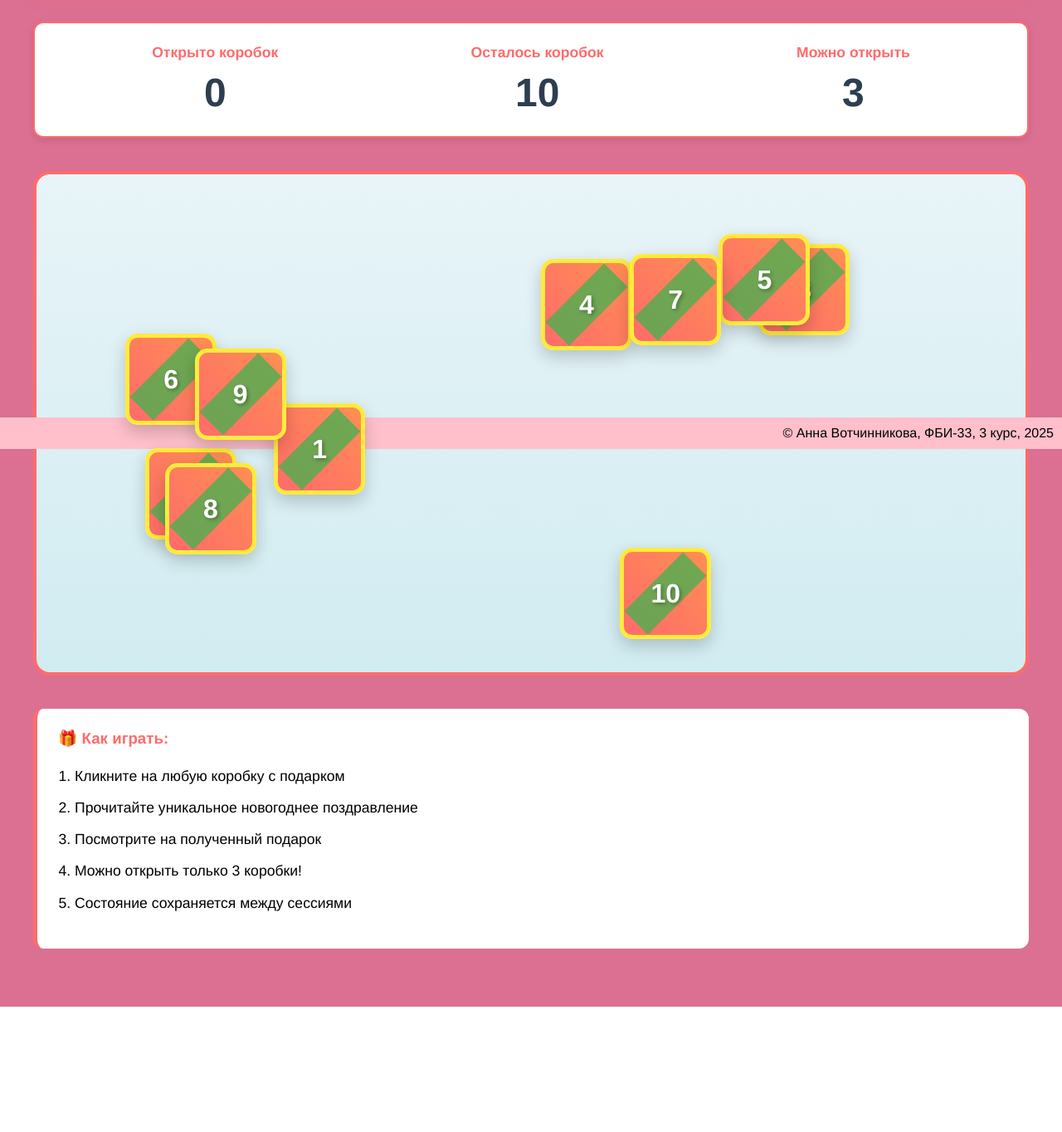
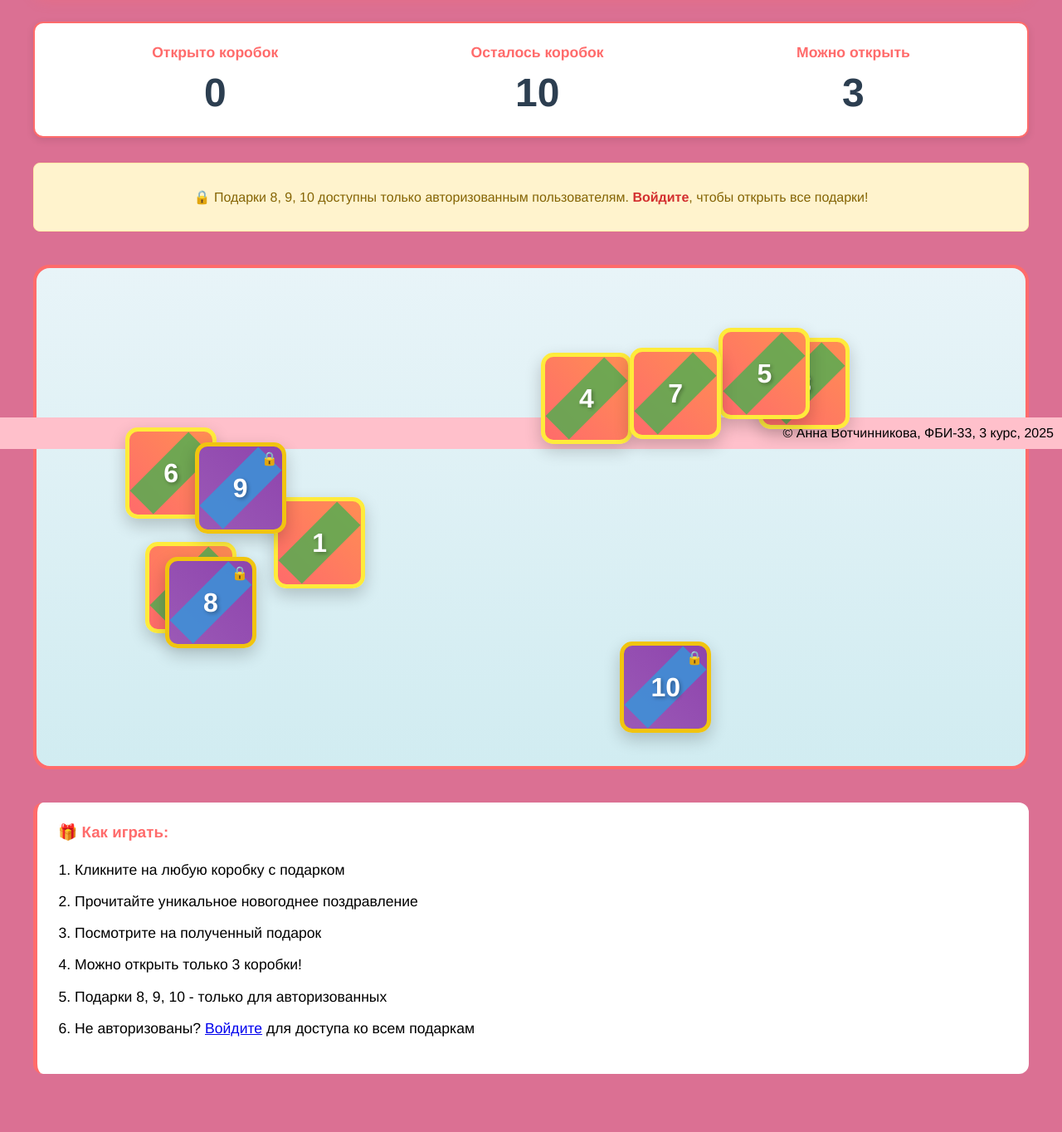
Before and after one commit to ne-anya/web-back-labs, a Flask app: page /lab9/ in a window 1280 px wide. Shown: the part 259-1623 px from the top of the page at 83% size. Before the commit the page ends 1472 px from the top, so only its background shows below. Run offline with Flask 3, Linux system fonts and the light colour scheme.

Commit message:
Дополнительное задание

```diff
--- a/lab9.py
+++ b/lab9.py
@@ -1,4 +1,5 @@
 from flask import Blueprint, render_template, session, jsonify, request
+from flask_login import current_user, login_required
 import random
 import uuid
 
@@ -18,61 +19,70 @@ CONGRATULATIONS = [
     "✈️ Желаю интересных путешествий, новых открытий и впечатлений!"
 ]
 
-# 10 картинок подарков (которые внутри коробок)
+# 10 картинок подарков
 GIFT_IMAGES = [
     "gift1.jpg", "gift2.jpg", "gift3.jpg", "gift4.jpg", "gift5.jpg",
     "gift6.jpg", "gift7.jpg", "gift8.jpg", "gift9.jpg", "gift10.jpg"
 ]
 
+# Подарки только для авторизованных (номера 8, 9, 10)
+AUTH_ONLY_GIFTS = [7, 8, 9]
+
+def generate_positions():
+    """Генерирует случайные позиции для 10 коробок"""
+    positions = []
+    used_positions = set()
+
+    for i in range(10):
+        while True:
+            top = random.randint(5, 75)
+            left = random.randint(5, 85)
+            pos_key = f"{top}-{left}"
+
+            if pos_key not in used_positions:
+                positions.append({
+                    'top': f"{top}%",
+                    'left': f"{left}%"
+                })
+                used_positions.add(pos_key)
+                break
+
+    return positions
+
 @lab9.route('/lab9/')
 def index():
-    # Инициализируем сессию для этой лабораторной
+    # Инициализируем сессию
     if 'lab9_session_id' not in session:
         session['lab9_session_id'] = str(uuid.uuid4())
-        session['lab9_opened'] = []  # какие коробки уже открыты
-        session['lab9_positions'] = []  # позиции коробок
+        session['lab9_opened'] = []
 
-    # Если позиции не заданы - генерируем случайные
-    if not session['lab9_positions']:
-        positions = []
-        # Уникальные позиции, чтобы коробки не перекрывались
-        used_positions = set()
+    # Если позиции не заданы - генерируем
+    if 'lab9_positions' not in session:
+        session['lab9_positions'] = generate_positions()
 
-        for i in range(10):
-            while True:
-                top = random.randint(5, 75)  # от 5% до 75%
-                left = random.randint(5, 85)  # от 5% до 85%
-                pos_key = f"{top}-{left}"
-
-                if pos_key not in used_positions:
-                    positions.append({
-                        'top': f"{top}%",
-                        'left': f"{left}%"
-                    })
-                    used_positions.add(pos_key)
-                    break
-
-        session['lab9_positions'] = positions
-
-    opened = session['lab9_opened']
-    positions = session['lab9_positions']
+    opened = session.get('lab9_opened', [])
+    positions = session.get('lab9_positions', [])
+    is_auth = current_user.is_authenticated
 
     return render_template('lab9/index.html',
                          opened_boxes=opened,
                          positions=positions,
                          opened_count=len(opened),
-                         remaining_count=10 - len(opened))
+                         remaining_count=10 - len(opened),
+                         is_auth=is_auth)
 
 @lab9.route('/lab9/open_box', methods=['POST'])
 def open_box():
-    # Проверяем сессию
+    # Инициализируем сессию если нужно
     if 'lab9_session_id' not in session:
         session['lab9_session_id'] = str(uuid.uuid4())
         session['lab9_opened'] = []
 
+    if 'lab9_positions' not in session:
+        session['lab9_positions'] = generate_positions()
+
     data = request.get_json()
 
-    # Проверяем данные
     if not data or 'box_id' not in data:
         return jsonify({
             'success': False,
@@ -88,31 +98,38 @@ def open_box():
             'message': 'Ошибка: неверный номер коробки'
         })
 
-    opened = session['lab9_opened']
+    # Проверка: только для авторизованных
+    if box_id in AUTH_ONLY_GIFTS and not current_user.is_authenticated:
+        return jsonify({
+            'success': False,
+            'message': 'Этот подарок только для авторизованных пользователей!'
+        })
 
-    # 1. Проверяем, не открыта ли уже эта коробка
+    opened = session.get('lab9_opened', [])
+
+    # Проверяем, не открыта ли уже
     if box_id in opened:
         return jsonify({
             'success': False,
             'message': 'Эта коробка уже открыта!'
         })
 
-    # 2. Проверяем лимит в 3 коробки
+    # Проверяем лимит в 3 коробки
     if len(opened) >= 3:
         return jsonify({
             'success': False,
             'message': 'Вы уже открыли 3 коробки! Больше нельзя.'
         })
 
-    # 3. Открываем коробку
+    # Открываем коробку
     opened.append(box_id)
     session['lab9_opened'] = opened
 
-    # 4. Получаем поздравление и картинку подарка
+    # Получаем поздравление и картинку
     congratulation = CONGRATULATIONS[box_id]
     gift_image = GIFT_IMAGES[box_id]
 
-    # 5. Обновляем счетчики
+    # Обновляем счетчики
     opened_count = len(opened)
     remaining_count = 10 - opened_count
 
@@ -125,3 +142,22 @@ def open_box():
         'remaining_count': remaining_count,
         'can_open': 3 - opened_count
     })
+
+@lab9.route('/lab9/reset_all', methods=['POST'])
+@login_required
+def reset_all():
+    """Кнопка 'Дед Мороз' - сброс всех коробок для авторизованного пользователя"""
+    # Сбрасываем сессию для этого пользователя
+    session.pop('lab9_opened', None)
+    session.pop('lab9_positions', None)
+    session.pop('lab9_session_id', None)
+
+    # Создаем новую сессию
+    session['lab9_session_id'] = str(uuid.uuid4())
+    session['lab9_opened'] = []
+    session['lab9_positions'] = generate_positions()
+
+    return jsonify({
+        'success': True,
+        'message': '🎅 Дед Мороз наполнил все коробки снова!'
+    })
--- a/templates/lab9/index.html
+++ b/templates/lab9/index.html
@@ -26,10 +26,25 @@
         </div>
     </div>
 
+    <!-- Кнопка Дед Мороз (только для авторизованных) -->
+    {% if is_auth %}
+    <div class="ded-moroz-section">
+        <button id="ded-moroz-btn" class="ded-moroz-btn">
+            🎅 Дед Мороз (наполнить все коробки)
+        </button>
+        <p class="ded-moroz-hint">Вы авторизованы! Можете сбросить все коробки.</p>
+    </div>
+    {% else %}
+    <div class="auth-notice">
+        <p>🔒 Подарки 8, 9, 10 доступны только авторизованным пользователям.
+           <a href="/lab8/login">Войдите</a>, чтобы открыть все подарки!</p>
+    </div>
+    {% endif %}
+
     <!-- Поле с коробками -->
     <div class="gifts-field">
         {% for i in range(10) %}
-        <div class="gift-box {% if i in opened_boxes %}opened{% endif %}"
+        <div class="gift-box {% if i in opened_boxes %}opened{% endif %} {% if i >= 7 and not is_auth %}auth-only{% endif %}"
              id="box-{{ i }}"
              style="top: {{ positions[i].top }}; left: {{ positions[i].left }};">
 
@@ -42,6 +57,9 @@
             <!-- Закрытая коробка -->
             <div class="closed-box">
                 <span class="box-number">{{ i + 1 }}</span>
+                {% if i >= 7 and not is_auth %}
+                <div class="lock-icon">🔒</div>
+                {% endif %}
             </div>
             {% endif %}
         </div>
@@ -56,7 +74,12 @@
             <li>Прочитайте уникальное новогоднее поздравление</li>
             <li>Посмотрите на полученный подарок</li>
             <li>Можно открыть только 3 коробки!</li>
-            <li>Состояние сохраняется между сессиями</li>
+            <li>Подарки 8, 9, 10 - только для авторизованных</li>
+            {% if is_auth %}
+            <li>Вы авторизованы! У вас есть кнопка "Дед Мороз"</li>
+            {% else %}
+            <li>Не авторизованы? <a href="/lab8/login">Войдите</a> для доступа ко всем подаркам</li>
+            {% endif %}
         </ol>
     </div>
 </div>
@@ -166,6 +189,35 @@ function showGiftModal(congratulation, giftImage) {
     modal.style.display = 'block';
 }
 
+// Функция для кнопки "Дед Мороз" - сброс всех коробок
+async function resetAllBoxes() {
+    if (!confirm('🎅 Дед Мороз наполнит все коробки заново. Вы уверены?')) {
+        return;
+    }
+
+    try {
+        const response = await fetch('/lab9/reset_all', {
+            method: 'POST',
+            headers: {
+                'Content-Type': 'application/json'
+            }
+        });
+
+        const data = await response.json();
+
+        if (data.success) {
+            alert(data.message);
+            // Перезагружаем страницу
+            location.reload();
+        } else {
+            alert('Ошибка: ' + data.message);
+        }
+    } catch (error) {
+        console.error('Ошибка:', error);
+        alert('Произошла ошибка при сбросе коробок');
+    }
+}
+
 // Закрытие модального окна
 function closeModal() {
     document.getElementById('gift-modal').style.display = 'none';
@@ -191,6 +243,12 @@ document.addEventListener('DOMContentLoaded', function() {
             }
         });
     });
+
+    // Обработчик для кнопки "Дед Мороз"
+    const dedMorozBtn = document.getElementById('ded-moroz-btn');
+    if (dedMorozBtn) {
+        dedMorozBtn.addEventListener('click', resetAllBoxes);
+    }
 
     // Обработчики для модального окна
     document.querySelector('.close').addEventListener('click', closeModal);
@@ -273,6 +331,66 @@ document.addEventListener('DOMContentLoaded', function() {
     color: #2c3e50;
 }
 
+/* Стили для кнопки Дед Мороз */
+.ded-moroz-section {
+    text-align: center;
+    margin: 20px 0;
+    padding: 20px;
+    background: linear-gradient(135deg, #4a90e2, #357abd);
+    border-radius: 12px;
+    color: white;
+}
+
+.ded-moroz-btn {
+    padding: 15px 30px;
+    background: #ff6b6b;
+    color: white;
+    border: none;
+    border-radius: 10px;
+    font-size: 18px;
+    font-weight: bold;
+    cursor: pointer;
+    transition: all 0.3s;
+    box-shadow: 0 5px 15px rgba(255, 107, 107, 0.3);
+}
+
+.ded-moroz-btn:hover {
+    background: #ff5252;
+    transform: translateY(-3px);
+    box-shadow: 0 8px 20px rgba(255, 107, 107, 0.4);
+}
+
+.ded-moroz-btn:active {
+    transform: translateY(0);
+}
+
+.ded-moroz-hint {
+    margin-top: 10px;
+    font-size: 0.9em;
+    opacity: 0.9;
+}
+
+/* Уведомление для неавторизованных */
+.auth-notice {
+    background: #fff3cd;
+    border: 1px solid #ffeaa7;
+    border-radius: 8px;
+    padding: 15px;
+    margin: 20px 0;
+    text-align: center;
+    color: #856404;
+}
+
+.auth-notice a {
+    color: #d32f2f;
+    font-weight: bold;
+    text-decoration: none;
+}
+
+.auth-notice a:hover {
+    text-decoration: underline;
+}
+
 /* Поле с коробками */
 .gifts-field {
     position: relative;
@@ -296,6 +414,23 @@ document.addEventListener('DOMContentLoaded', function() {
 .gift-box.opened {
     cursor: default;
     opacity: 0.5;
+}
+
+/* Стили для коробок только для авторизованных */
+.gift-box.auth-only .closed-box {
+    background: linear-gradient(45deg, #9b59b6, #8e44ad);
+    border-color: #f1c40f;
+}
+
+.gift-box.auth-only .closed-box:before {
+    background: #3498db;
+}
+
+.gift-box.auth-only .lock-icon {
+    position: absolute;
+    top: 5px;
+    right: 5px;
+    font-size: 16px;
 }
 
 /* Закрытая коробка */
@@ -492,6 +627,11 @@ document.addEventListener('DOMContentLoaded', function() {
     .new-year-header h1 {
         font-size: 1.8em;
     }
+
+    .ded-moroz-btn {
+        padding: 12px 20px;
+        font-size: 16px;
+    }
 }
 </style>
 {% endblock %}
```
